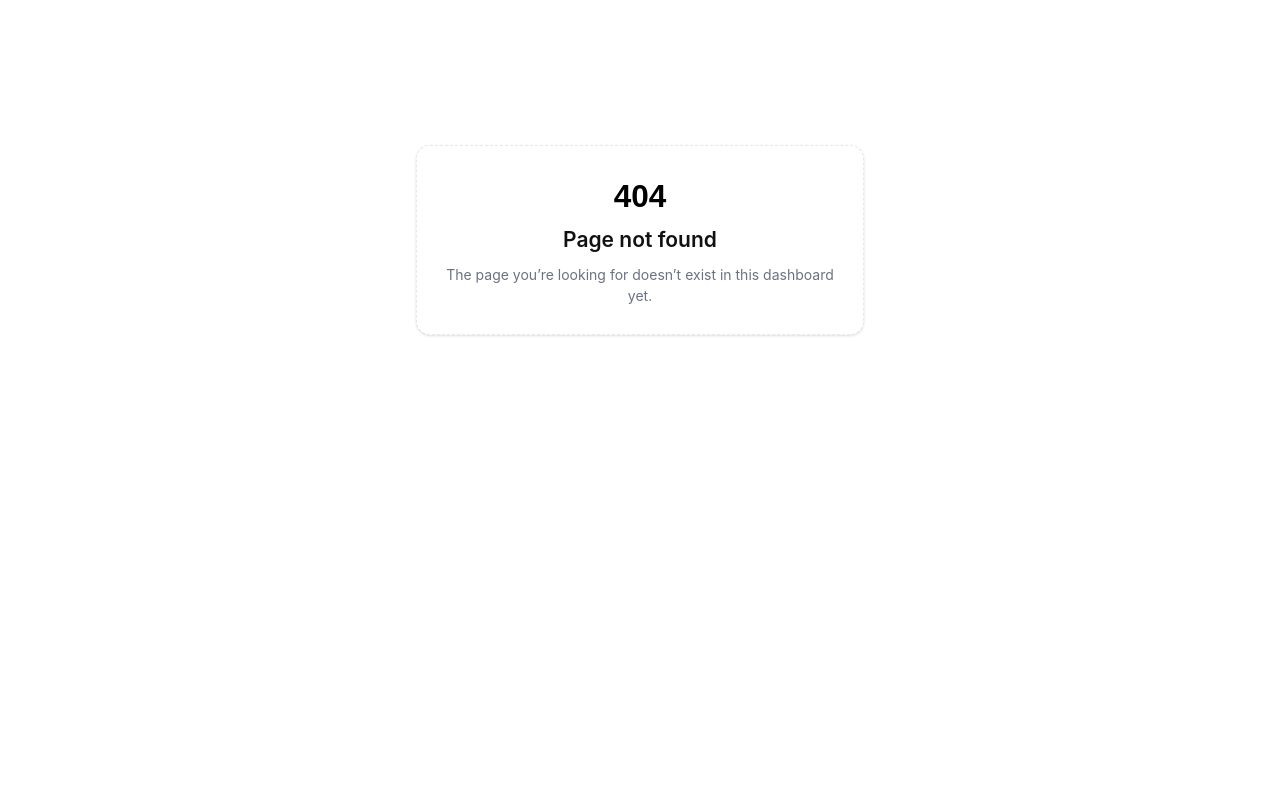
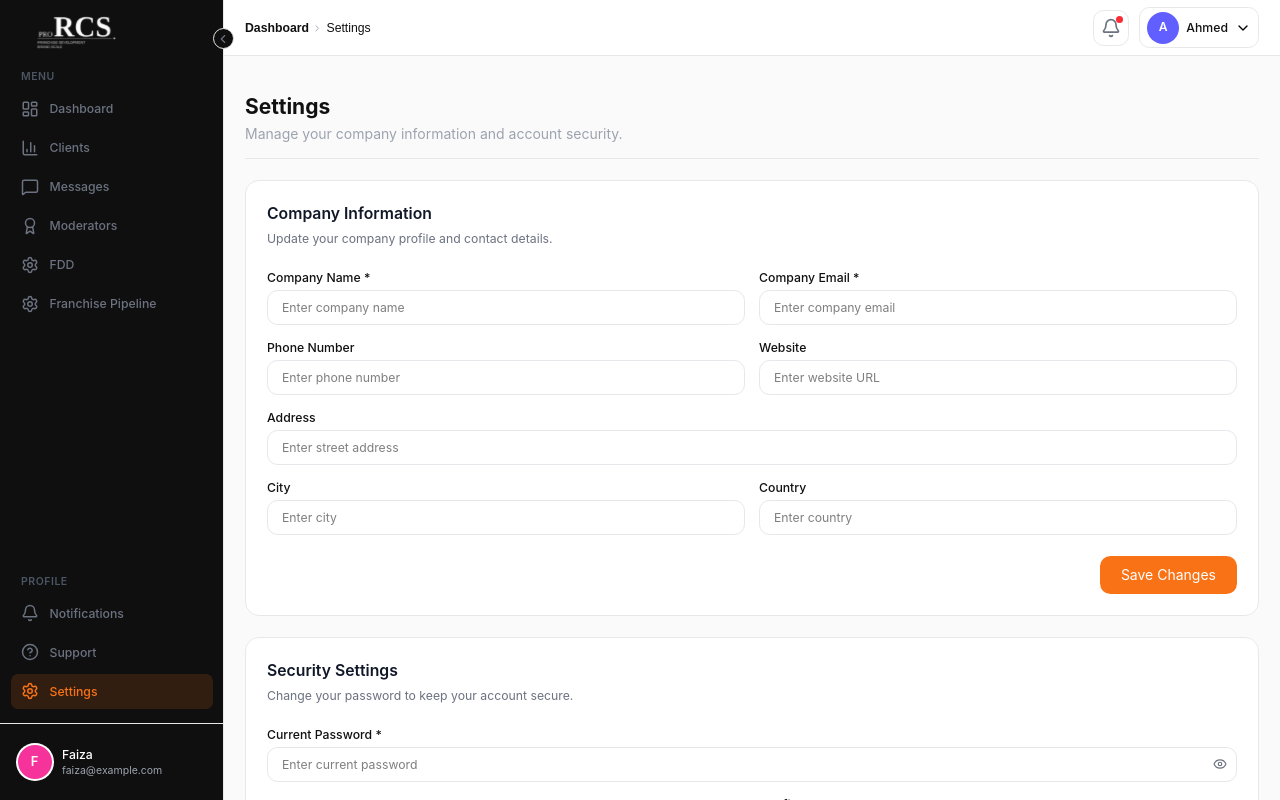
Before and after one commit to hamza-nafasat/rcs-frontend, a React (Vite) app: page /dashboard/settings in a window 1280 px wide. Before the commit this address had no page. Built offline with nearby package versions, Linux system fonts and the light colour scheme.

Commit message:
Settings completed

```diff
--- /dev/null
+++ b/src/pages/settings/Settings.jsx
@@ -0,0 +1,32 @@
+import SettingsHeading from "./components/SettingsHeading";
+import CompanyInformation from "./components/CompanyInformation";
+import SecuritySettings from "./components/SecuritySettings";
+
+const Settings = () => {
+  const handleSaveCompany = (company) => {
+    console.log("Save company", company);
+  };
+
+  const handleChangePassword = (passwords) => {
+    console.log("Change password", passwords);
+  };
+
+  return (
+    <section className="flex h-full min-h-0 flex-col">
+      <div className="border-b color-border py-4">
+        <SettingsHeading
+          heading="Settings"
+          subheading="Manage your company information and account security."
+        />
+      </div>
+
+      <div className="mt-6 flex flex-col gap-6">
+        <CompanyInformation onSave={handleSaveCompany} />
+
+        <SecuritySettings onChangePassword={handleChangePassword} />
+      </div>
+    </section>
+  );
+};
+
+export default Settings;
--- /dev/null
+++ b/src/pages/settings/components/CompanyInformation.jsx
@@ -0,0 +1,122 @@
+import { useState } from "react";
+import Input from "../../../components/shared/Input";
+import Button from "../../../components/shared/Button";
+
+const INITIAL_COMPANY = {
+  name: "",
+  email: "",
+  phone: "",
+  website: "",
+  address: "",
+  city: "",
+  country: "",
+};
+
+const CompanyInformation = ({ onSave }) => {
+  const [company, setCompany] = useState(INITIAL_COMPANY);
+
+  const handleChange = (e) => {
+    const { name, value } = e.target;
+
+    setCompany((prev) => ({
+      ...prev,
+      [name]: value,
+    }));
+  };
+
+  const handleSubmit = (e) => {
+    e.preventDefault();
+    onSave?.(company);
+  };
+
+  return (
+    <article className="rounded-2xl border color-border bg-white p-6">
+      {/* Header */}
+      <section className="mb-6">
+        <h2 className="text-lg font-semibold text-gray-900">
+          Company Information
+        </h2>
+
+        <p className="mt-1 text-sm text-secondary">
+          Update your company profile and contact details.
+        </p>
+      </section>
+
+      {/* Form */}
+      <form onSubmit={handleSubmit} className="space-y-4">
+        <section className="grid grid-cols-1 gap-4 sm:grid-cols-2">
+          <Input
+            label="Company Name *"
+            name="name"
+            value={company.name}
+            onChange={handleChange}
+            placeholder="Enter company name"
+            required
+          />
+
+          <Input
+            label="Company Email *"
+            name="email"
+            type="email"
+            value={company.email}
+            onChange={handleChange}
+            placeholder="Enter company email"
+            required
+          />
+
+          <Input
+            label="Phone Number"
+            name="phone"
+            value={company.phone}
+            onChange={handleChange}
+            placeholder="Enter phone number"
+          />
+
+          <Input
+            label="Website"
+            name="website"
+            value={company.website}
+            onChange={handleChange}
+            placeholder="Enter website URL"
+          />
+        </section>
+
+        <section>
+          <Input
+            label="Address"
+            name="address"
+            value={company.address}
+            onChange={handleChange}
+            placeholder="Enter street address"
+          />
+        </section>
+
+        <section className="grid grid-cols-1 gap-4 sm:grid-cols-2">
+          <Input
+            label="City"
+            name="city"
+            value={company.city}
+            onChange={handleChange}
+            placeholder="Enter city"
+          />
+
+          <Input
+            label="Country"
+            name="country"
+            value={company.country}
+            onChange={handleChange}
+            placeholder="Enter country"
+          />
+        </section>
+
+        <section className="flex justify-end pt-2">
+          <Button type="submit" className="px-6! py-2.5!">
+            Save Changes
+          </Button>
+        </section>
+      </form>
+    </article>
+  );
+};
+
+export default CompanyInformation;
--- /dev/null
+++ b/src/pages/settings/components/SecuritySettings.jsx
@@ -0,0 +1,111 @@
+import { useState } from "react";
+import Input from "../../../components/shared/Input";
+import Button from "../../../components/shared/Button";
+
+const INITIAL_PASSWORDS = {
+  currentPassword: "",
+  newPassword: "",
+  confirmPassword: "",
+};
+
+const SecuritySettings = ({ onChangePassword }) => {
+  const [passwords, setPasswords] = useState(INITIAL_PASSWORDS);
+  const [showCurrent, setShowCurrent] = useState(false);
+  const [showNew, setShowNew] = useState(false);
+  const [showConfirm, setShowConfirm] = useState(false);
+  const [error, setError] = useState("");
+
+  const handleChange = (e) => {
+    const { name, value } = e.target;
+
+    setPasswords((prev) => ({
+      ...prev,
+      [name]: value,
+    }));
+
+    setError("");
+  };
+
+  const handleSubmit = (e) => {
+    e.preventDefault();
+
+    if (passwords.newPassword !== passwords.confirmPassword) {
+      setError("New password and confirm password do not match.");
+      return;
+    }
+
+    onChangePassword?.(passwords);
+    setPasswords(INITIAL_PASSWORDS);
+  };
+
+  return (
+    <article className="rounded-2xl border color-border bg-white p-6">
+      {/* Header */}
+      <section className="mb-6">
+        <h2 className="text-lg font-semibold text-gray-900">
+          Security Settings
+        </h2>
+
+        <p className="mt-1 text-sm text-secondary">
+          Change your password to keep your account secure.
+        </p>
+      </section>
+
+      {/* Form */}
+      <form onSubmit={handleSubmit} className="space-y-4">
+        <section>
+          <Input
+            label="Current Password *"
+            name="currentPassword"
+            type={showCurrent ? "text" : "password"}
+            value={passwords.currentPassword}
+            onChange={handleChange}
+            placeholder="Enter current password"
+            isEyeButton
+            showConfirm={showCurrent}
+            setShowConfirm={setShowCurrent}
+            required
+          />
+        </section>
+
+        <section className="grid grid-cols-1 gap-4 sm:grid-cols-2">
+          <Input
+            label="New Password *"
+            name="newPassword"
+            type={showNew ? "text" : "password"}
+            value={passwords.newPassword}
+            onChange={handleChange}
+            placeholder="Enter new password"
+            isEyeButton
+            showConfirm={showNew}
+            setShowConfirm={setShowNew}
+            required
+          />
+
+          <Input
+            label="Confirm New Password *"
+            name="confirmPassword"
+            type={showConfirm ? "text" : "password"}
+            value={passwords.confirmPassword}
+            onChange={handleChange}
+            placeholder="Re-enter new password"
+            isEyeButton
+            showConfirm={showConfirm}
+            setShowConfirm={setShowConfirm}
+            required
+          />
+        </section>
+
+        {error && <p className="text-sm text-red-600">{error}</p>}
+
+        <section className="flex justify-end pt-2">
+          <Button type="submit" className="px-6! py-2.5!">
+            Update Password
+          </Button>
+        </section>
+      </form>
+    </article>
+  );
+};
+
+export default SecuritySettings;
--- /dev/null
+++ b/src/pages/settings/components/SettingsHeading.jsx
@@ -0,0 +1,10 @@
+const SettingsHeading = ({ heading, subheading }) => {
+  return (
+    <div>
+      <h1 className="heading-lg text-tertiary">{heading}</h1>
+      <p className=" text-muted">{subheading}</p>
+    </div>
+  );
+};
+
+export default SettingsHeading;
--- a/src/routes/AppRoutes.jsx
+++ b/src/routes/AppRoutes.jsx
@@ -14,6 +14,7 @@ import Moderators from "../pages/moderators/Moderators";
 import FDD from "../pages/fdd/FDD";
 import ResetPasswordSuccess from "../pages/auth/ResetPasswordSuccess";
 import Support from "../pages/support/Support";
+import Settings from "../pages/settings/Settings";
 
 const AppRoutes = () => {
   return (
@@ -36,6 +37,7 @@ const AppRoutes = () => {
           <Route path="moderators" element={<Moderators />} />
           <Route path="fdd" element={<FDD />} />
           <Route path="support" element={<Support />} />
+          <Route path="settings" element={<Settings />} />
         </Route>
         <Route path="*" element={<DashboardNotFound />} />
       </Routes>
```
